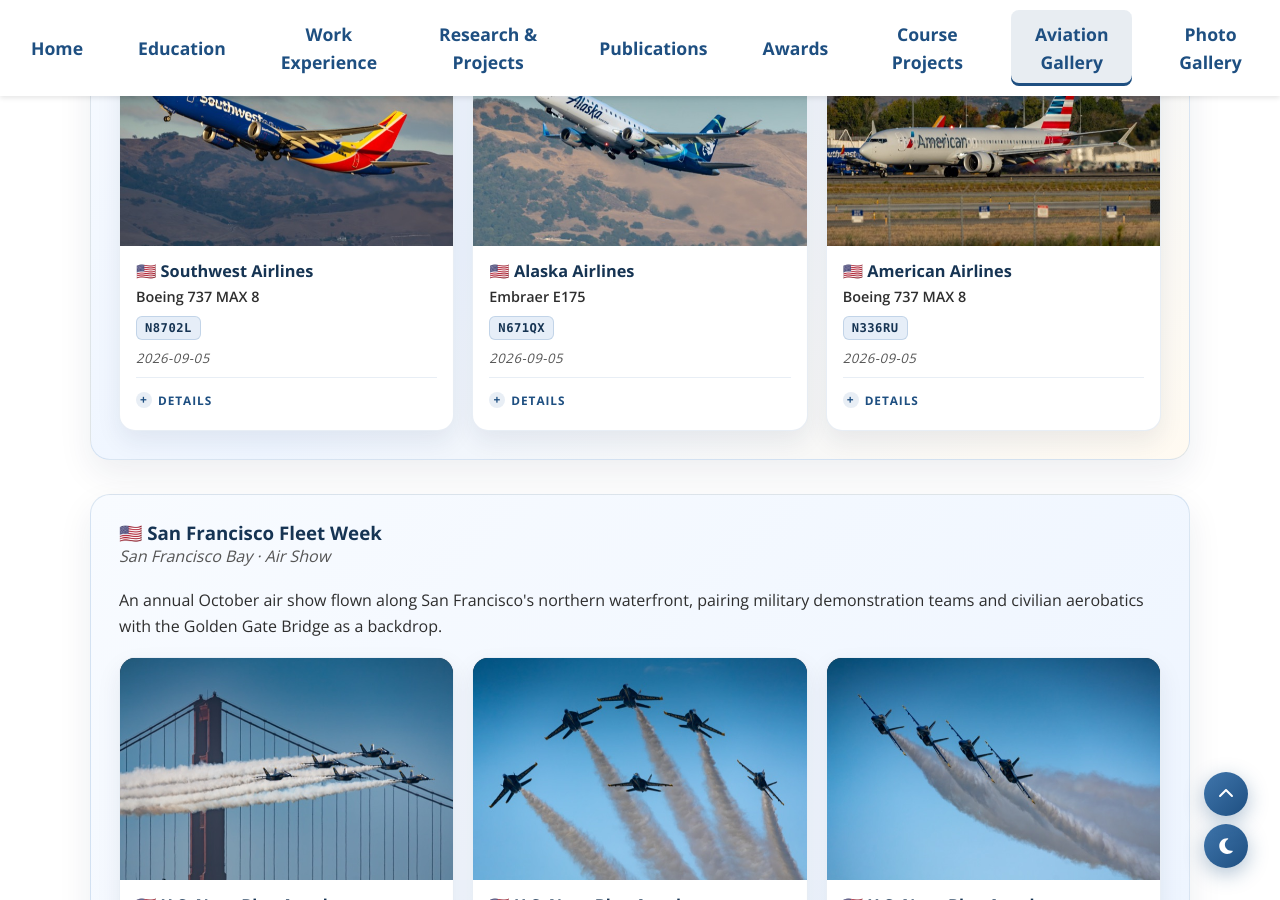
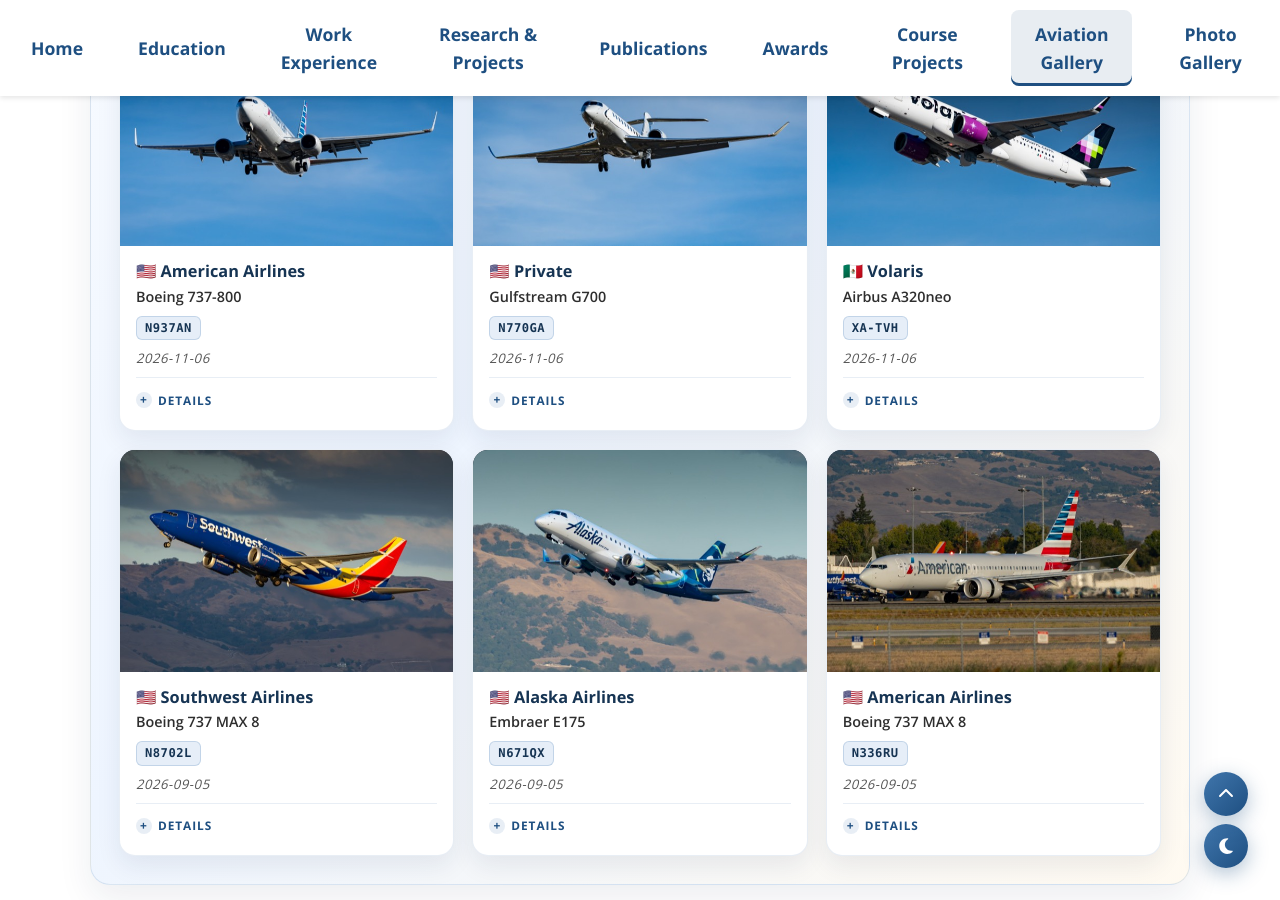
Before and after one commit to waynechu1109/waynechu1109.github.io, a Jekyll site: the page built from aviation_gallery.html, in a window 1280 px wide and 900 px high, scrolled down 10177 px. Built offline with Jekyll 4.4.1, drawn with Linux system fonts in a browser that asks for light colours; some of the changed lines change nothing that is shown; some of the changed text lies outside the part shown.

Commit message:
add three san jose photos: volaris xa-tvh, g700 n770ga and american n937an

```diff
--- a/_data/aviation/sjc.yml
+++ b/_data/aviation/sjc.yml
@@ -79,3 +79,76 @@
         - ["Aperture", "f/8"]
         - ["Shutter", "1/1250"]
         - ["ISO", "400"]
+- img: "sjc/DSC09207"
+  shot: "2026-11-06 14:16:20"
+  date: "2026-11-06"
+  title: "🇲🇽 Volaris"
+  aircraft: "Airbus A320neo"
+  regs: ["XA-TVH"]
+  alt: "Volaris Airbus A320neo XA-TVH with purple engines climbing out of San Jose Mineta International Airport against a deep blue sky"
+  details:
+    - group: "Aircraft"
+      rows:
+        - ["Registration", "XA-TVH"]
+        - ["Type", "Airbus A320neo"]
+        - ["Engines", "Pratt &amp; Whitney PW1100G"]
+        - ["Delivered", "2026-05"]
+        - ["Note", "Volaris&rsquo; 156th aircraft, assembled at Airbus Mobile, Alabama"]
+    - group: "Photo"
+      rows:
+        - ["Camera", "Sony α6700"]
+        - ["Lens", "FE 100-400mm F4.5-5.6 GM OSS"]
+        - ["Focal", "400 mm"]
+        - ["Aperture", "f/8"]
+        - ["Shutter", "1/2000"]
+        - ["ISO", "200"]
+
+- img: "sjc/DSC09365"
+  shot: "2026-11-06 14:40:34"
+  date: "2026-11-06"
+  title: "🇺🇸 Private"
+  aircraft: "Gulfstream G700"
+  regs: ["N770GA"]
+  alt: "Gulfstream G700 N770GA with gear down on approach to San Jose Mineta International Airport, its polished belly reflecting the ground"
+  details:
+    - group: "Aircraft"
+      rows:
+        - ["Registration", "N770GA"]
+        - ["Type", "Gulfstream G700"]
+        - ["Variant", "GVIII-G700"]
+        - ["MSN", "87070"]
+        - ["Engines", "Rolls-Royce Pearl 700 (BR700-730B2-14)"]
+        - ["Built", "2025"]
+    - group: "Photo"
+      rows:
+        - ["Camera", "Sony α6700"]
+        - ["Lens", "FE 100-400mm F4.5-5.6 GM OSS"]
+        - ["Focal", "400 mm"]
+        - ["Aperture", "f/8"]
+        - ["Shutter", "1/1600"]
+        - ["ISO", "200"]
+
+- img: "sjc/DSC09386"
+  shot: "2026-11-06 14:44:40"
+  date: "2026-11-06"
+  title: "🇺🇸 American Airlines"
+  aircraft: "Boeing 737-800"
+  regs: ["N937AN"]
+  alt: "American Airlines Boeing 737-800 N937AN head-on with gear down on approach to San Jose Mineta International Airport"
+  details:
+    - group: "Aircraft"
+      rows:
+        - ["Registration", "N937AN"]
+        - ["Type", "Boeing 737-800"]
+        - ["Variant", "737-823"]
+        - ["MSN", "30082"]
+        - ["Engines", "CFM International CFM56-7B"]
+        - ["Built", "2000"]
+    - group: "Photo"
+      rows:
+        - ["Camera", "Sony α6700"]
+        - ["Lens", "FE 100-400mm F4.5-5.6 GM OSS"]
+        - ["Focal", "400 mm"]
+        - ["Aperture", "f/8"]
+        - ["Shutter", "1/1600"]
+        - ["ISO", "200"]
```
Also changed, not shown: media/gallery/aviation_gallery/sjc/DSC09207-1280.jpg (added), media/gallery/aviation_gallery/sjc/DSC09207-2560.jpg (added), media/gallery/aviation_gallery/sjc/DSC09207-640.jpg (added), media/gallery/aviation_gallery/sjc/DSC09365-1280.jpg (added), media/gallery/aviation_gallery/sjc/DSC09365-2560.jpg (added), media/gallery/aviation_gallery/sjc/DSC09365-640.jpg (added), media/gallery/aviation_gallery/sjc/DSC09386-1280.jpg (added), media/gallery/aviation_gallery/sjc/DSC09386-2560.jpg (added), media/gallery/aviation_gallery/sjc/DSC09386-640.jpg (added).
